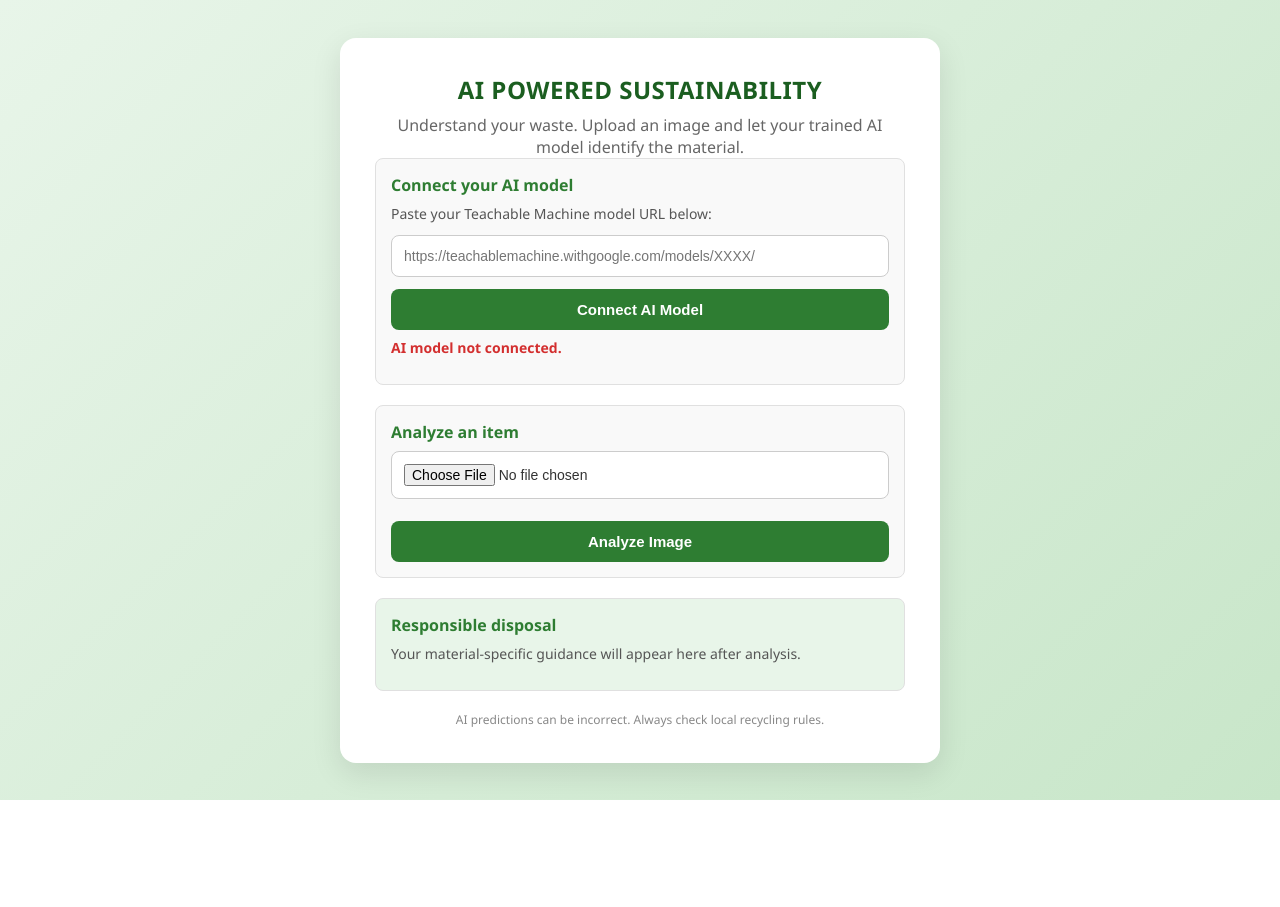
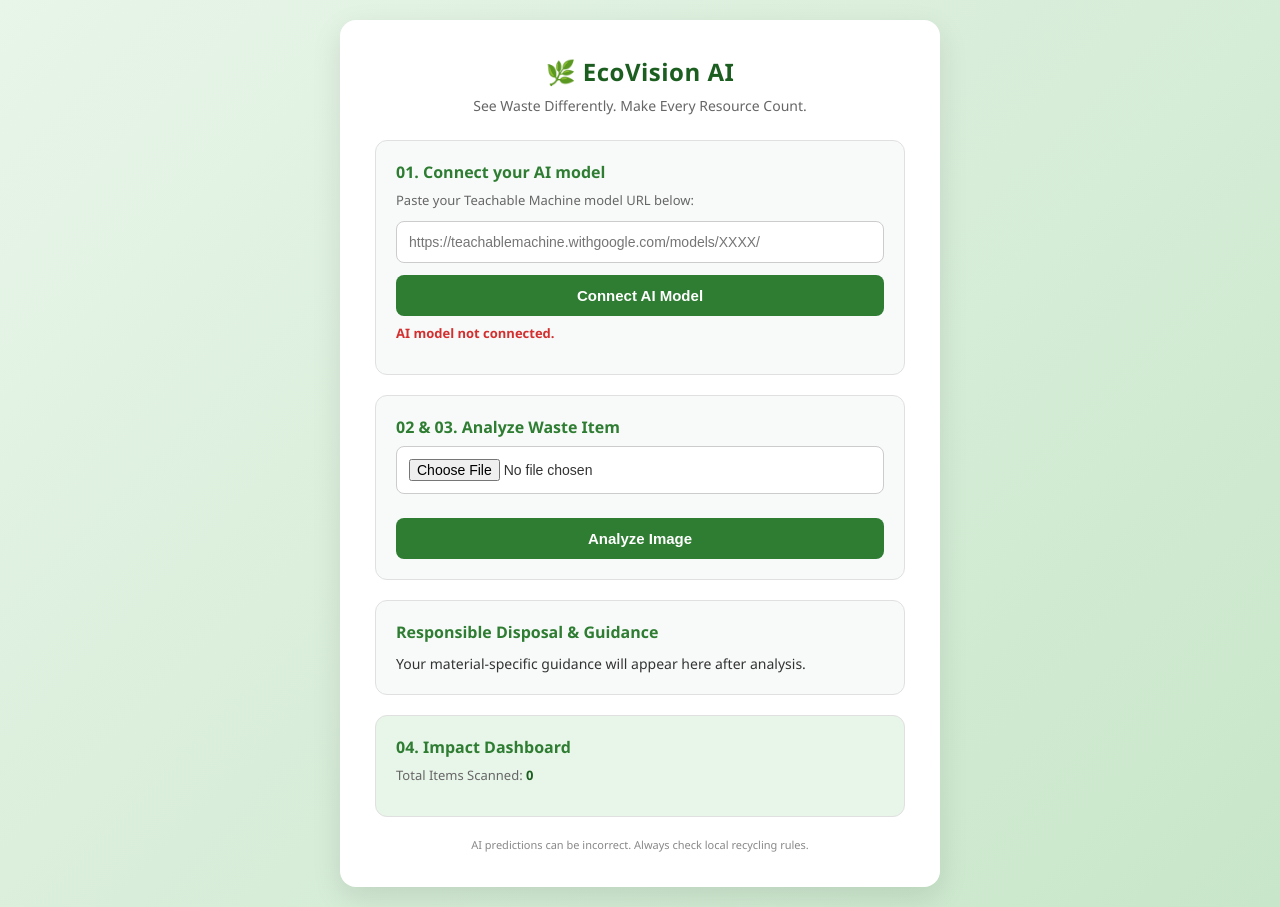
Before and after one commit to ayanabdullahx97xg6-jpg/conceptbridge-ai, a website: page index.html in a window 1280 px wide. Before the commit the page ends 800 px from the top, so only its background shows below. Drawn offline with Linux system fonts and the light colour scheme.

Commit message:
Update index.html

```diff
--- a/index.html
+++ b/index.html
@@ -11,37 +11,39 @@
 </head>
 <body>
     <div class="container">
-        <h1>AI POWERED SUSTAINABILITY</h1>
-        <p style="text-align: center; color: #666;">Understand your waste. Upload an image and let your trained AI model identify the material.</p>
+        <h1>🌿 EcoVision AI</h1>
+        <p class="subtitle">See Waste Differently. Make Every Resource Count.</p>
 
-        <!-- Model Connection Section -->
-        <div class="section" style="margin-bottom: 20px; padding: 15px; background: #f9f9f9; border-radius: 8px;">
-            <h3>Connect your AI model</h3>
-            <p style="font-size: 14px; color: #555;">Paste your Teachable Machine model URL below:</p>
+        <!-- Feature 01 & Model Connection -->
+        <div class="section">
+            <h3>01. Connect your AI model</h3>
+            <p>Paste your Teachable Machine model URL below:</p>
             <input type="text" id="modelUrl" placeholder="https://teachablemachine.withgoogle.com/models/XXXX/">
             <button id="connectBtn">Connect AI Model</button>
-            <p id="modelStatus" style="font-size: 14px; color: #d32f2f; font-weight: bold;">AI model not connected.</p>
+            <p id="modelStatus" style="color: #d32f2f;">AI model not connected.</p>
         </div>
 
-        <!-- Analysis Section -->
-        <div class="section" style="margin-bottom: 20px; padding: 15px; background: #f9f9f9; border-radius: 8px;">
-            <h3>Analyze an item</h3>
+        <!-- Feature 02 & 03: Analysis Section -->
+        <div class="section">
+            <h3>02 & 03. Analyze Waste Item</h3>
             <input type="file" id="imageInput" accept="image/*">
-            <br>
-            <div id="imagePreviewContainer" style="margin: 10px 0; text-align: center;">
-                <!-- Image preview will show here -->
-            </div>
+            <div id="imagePreviewContainer"></div>
             <button id="analyzeBtn">Analyze Image</button>
         </div>
 
         <!-- Result Section -->
-        <div class="section" style="padding: 15px; background: #e8f5e9; border-radius: 8px;">
-            <h3>Responsible disposal</h3>
-            <p style="font-size: 14px; color: #555;">Your material-specific guidance will appear here after analysis.</p>
-            <div id="result"></div>
+        <div class="section">
+            <h3>Responsible Disposal & Guidance</h3>
+            <div id="result">Your material-specific guidance will appear here after analysis.</div>
         </div>
 
-        <p style="font-size: 12px; color: #888; text-align: center; margin-top: 20px;">
+        <!-- Feature 04: Impact Dashboard Stats -->
+        <div class="section" style="background: #e8f5e9;">
+            <h3>04. Impact Dashboard</h3>
+            <p>Total Items Scanned: <span id="totalScanned" style="font-weight: bold; color: #1b5e20;">0</span></p>
+        </div>
+
+        <p class="footer-note">
             AI predictions can be incorrect. Always check local recycling rules.
         </p>
     </div>
```
